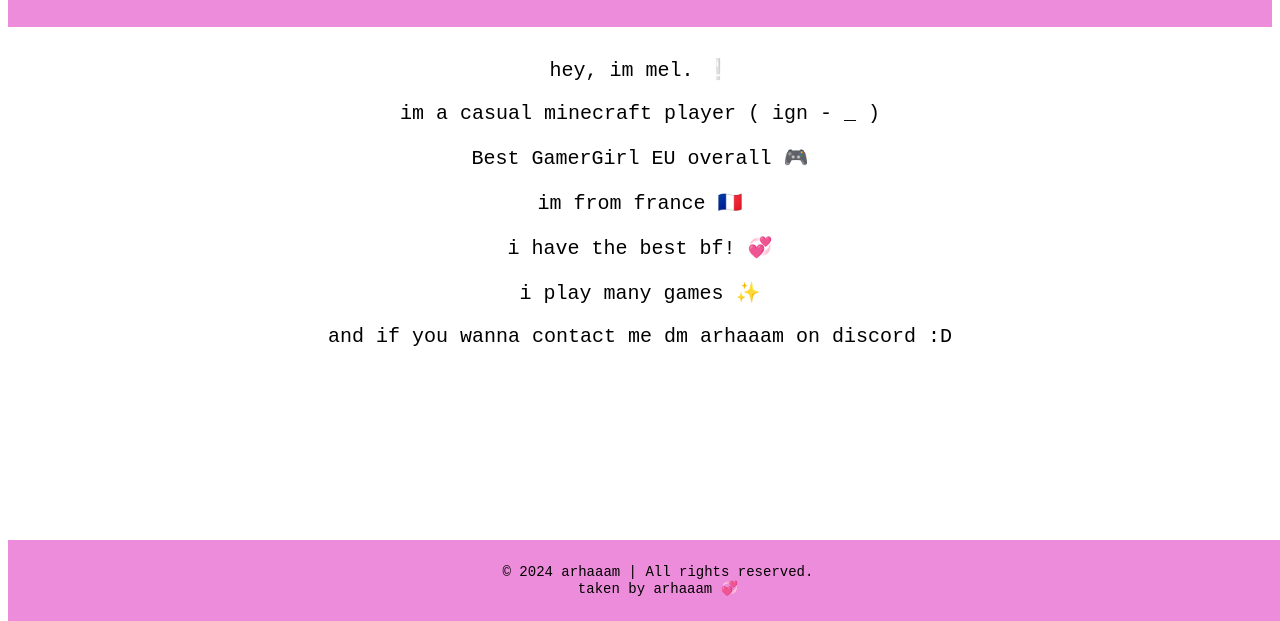
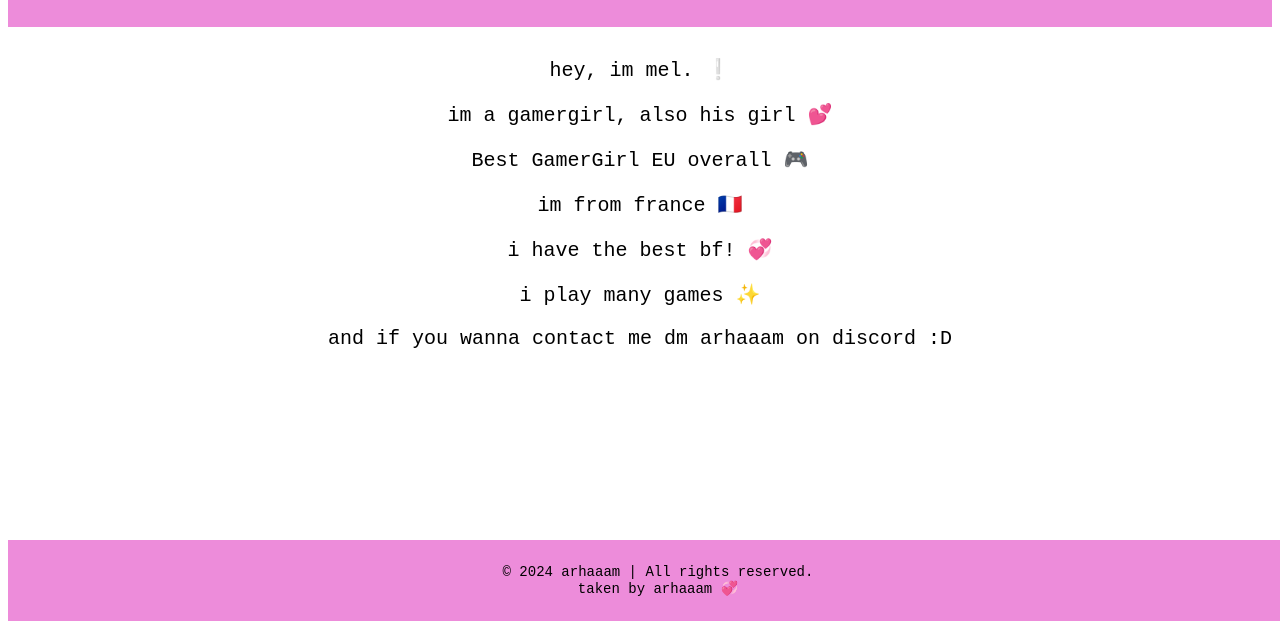
Before and after one commit to bestgamergirleu/mel, a plain HTML site: page index.html in a window 1280 px wide. Shown: the part 179-800 px from the top of the page. Drawn offline with nearby package versions, Linux system fonts and the light colour scheme.

Commit message:
Update index.html

```diff
--- a/index.html
+++ b/index.html
@@ -71,7 +71,7 @@
     </div>
     <div class="bio">
         <p>hey, im mel. ❕</p>
-        <p>im a casual minecraft player ( ign - _ ) </p>
+        <p>im a gamergirl, also his girl 💕 </p>
         <p>Best GamerGirl EU overall 🎮 </p>
         <p>im from france 🇫🇷</p>
         <p>i have the best bf!  💞</p>
```
